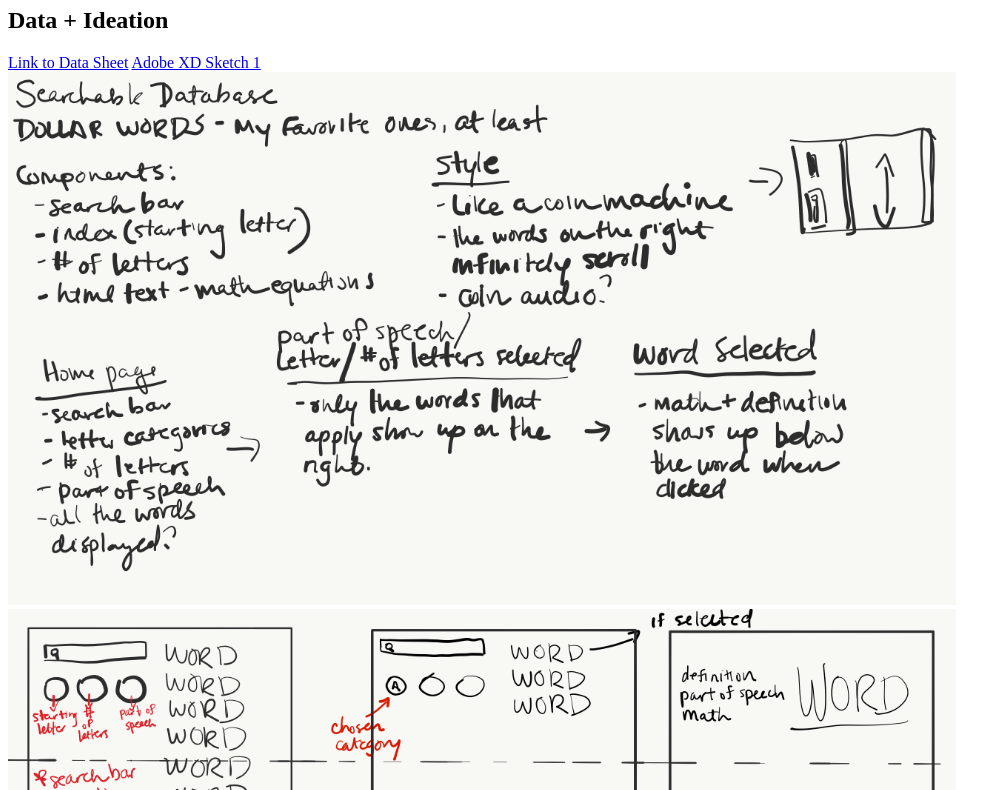
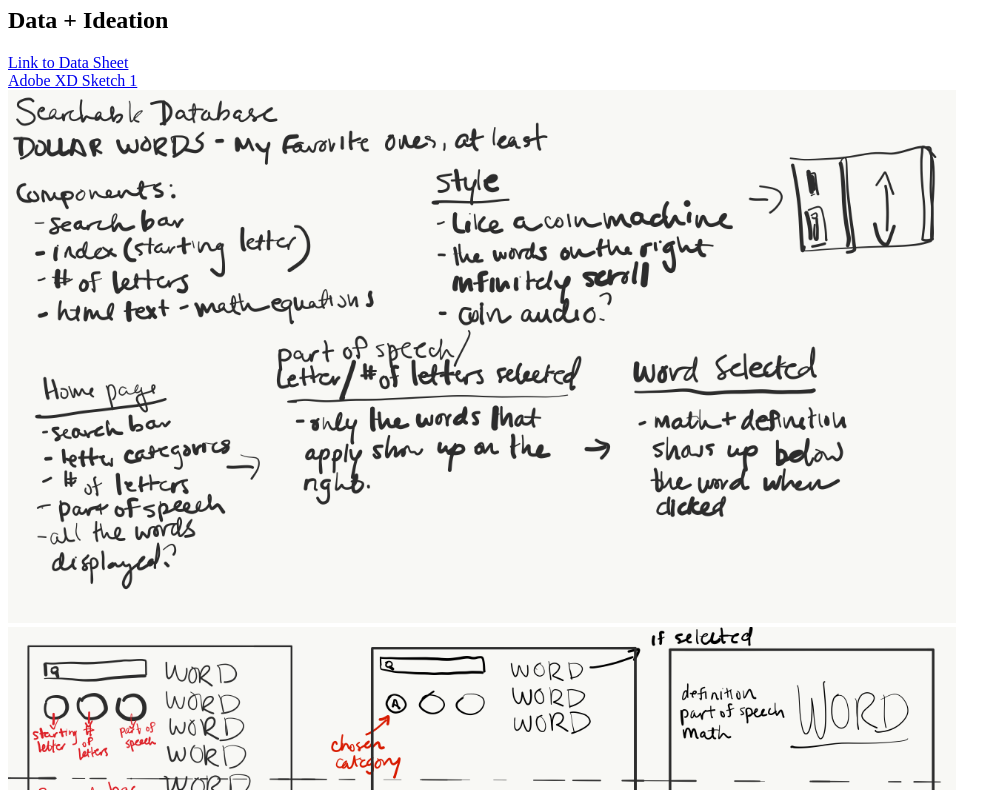
Before and after one commit to linj708/core_studio, a plain HTML site: page pages/project2.html in a window 1280 px wide. Shown: the part 73-863 px from the top of the page, without its empty margins (0-991 px from the left). Drawn offline with Linux system fonts and the light colour scheme.

Commit message:
link added again

```diff
--- a/pages/project2.html
+++ b/pages/project2.html
@@ -9,11 +9,14 @@
 		<h1>Project 2</h1>
 		<div class="ideation">
 			<h2>Data + Ideation</h2>
+			<div class="links">
 			<a href="https://docs.google.com/spreadsheets/d/1yeHogRkK5oKq0eXfSDj_3HYiITou3QPx8AGZANVo2cY/edit?usp=sharing">Link to Data Sheet</a>
 			<a href="https://xd.adobe.com/view/e1a286f5-932b-454e-5589-b96079573b56-9793/">Adobe XD Sketch 1</a>
-			<div class="images"></div>
+			</div>
+			<div class="images">
 			<img src="../images/project2ideation.png">
 			<img src="../images/project2ideation2.png">
+			</div>
 		</div>
 	</div>
 
--- a/styles/project2.css
+++ b/styles/project2.css
@@ -3,3 +3,7 @@ img {
 	height: auto;
 
 }
+
+.links {
+	display: inline-grid;
+}
```
